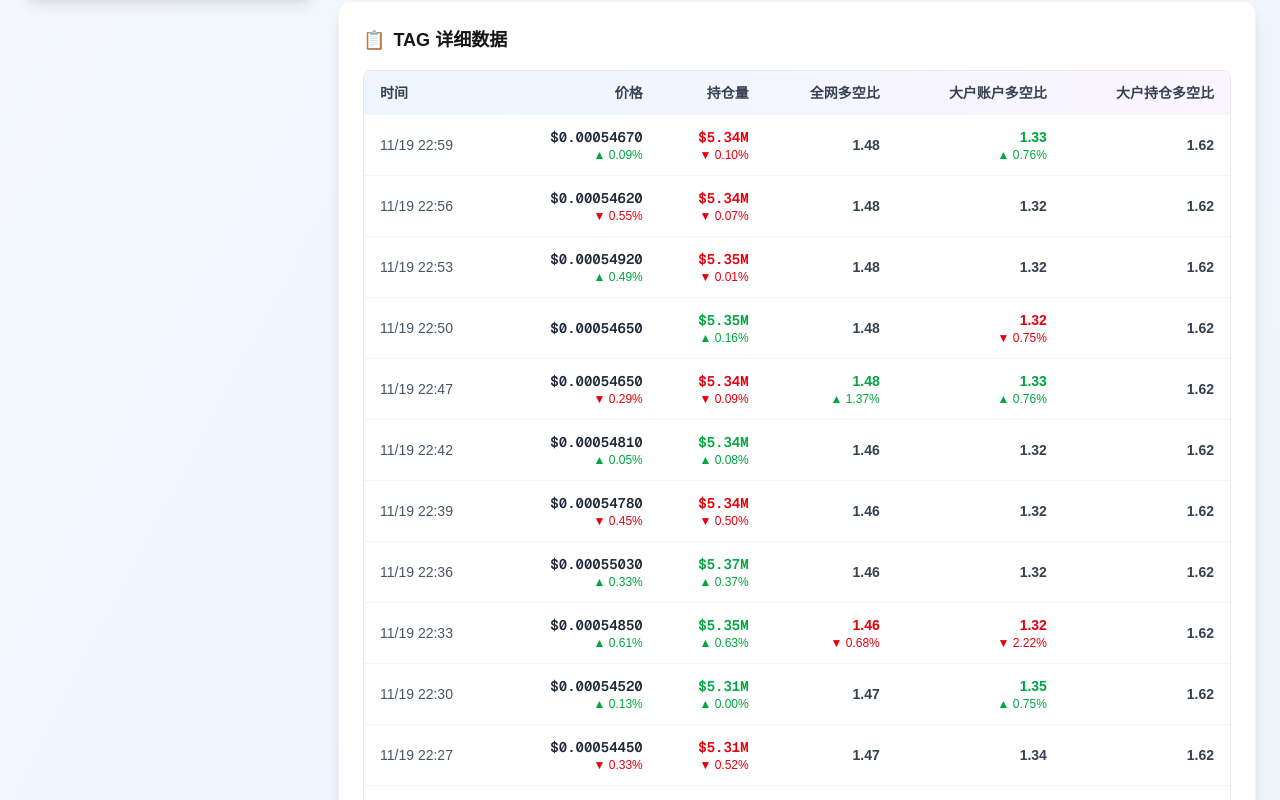
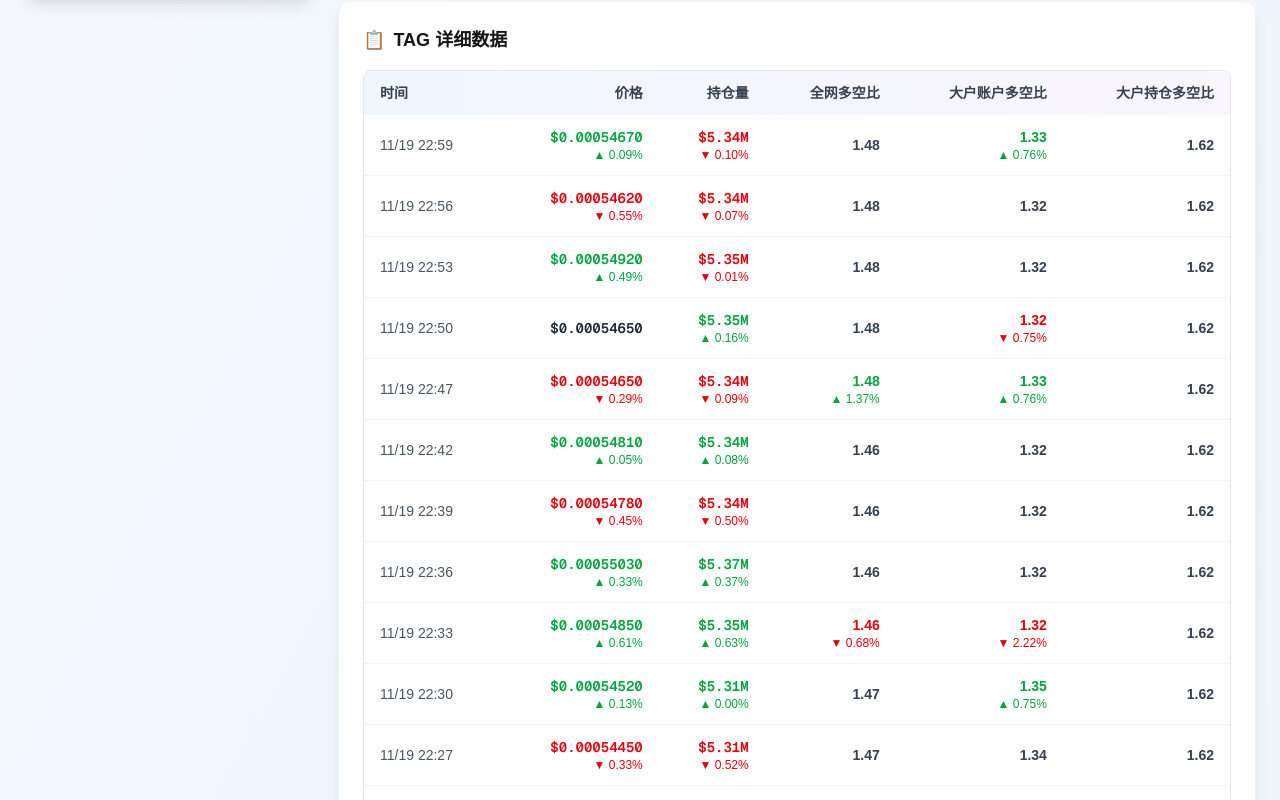
Before and after one commit to lovecloo/crypto-monitor-web, a Next.js app: page / in a window 1280 px wide. Shown: the part 1020-1820 px from the top of the page. Built offline with nearby package versions, Linux system fonts and the light colour scheme.

Commit message:
优化: 价格数值文本也用绿色/红色显示涨跌

```diff
--- a/components/DataTable.tsx
+++ b/components/DataTable.tsx
@@ -94,7 +94,7 @@ export default function DataTable({ data, timeRange, coinSymbol }: DataTableProp
                 </td>
                 <td className="px-4 py-3 text-right">
                   <div className="flex flex-col items-end">
-                    <span className="font-mono font-semibold text-gray-800">
+                    <span className={`font-mono font-semibold ${row.priceChange > 0 ? 'text-green-600' : row.priceChange < 0 ? 'text-red-600' : 'text-gray-800'}`}>
                       ${row.price?.toFixed(row.price < 1 ? 8 : 5)}
                     </span>
                     {row.priceChange !== 0 && (
```
